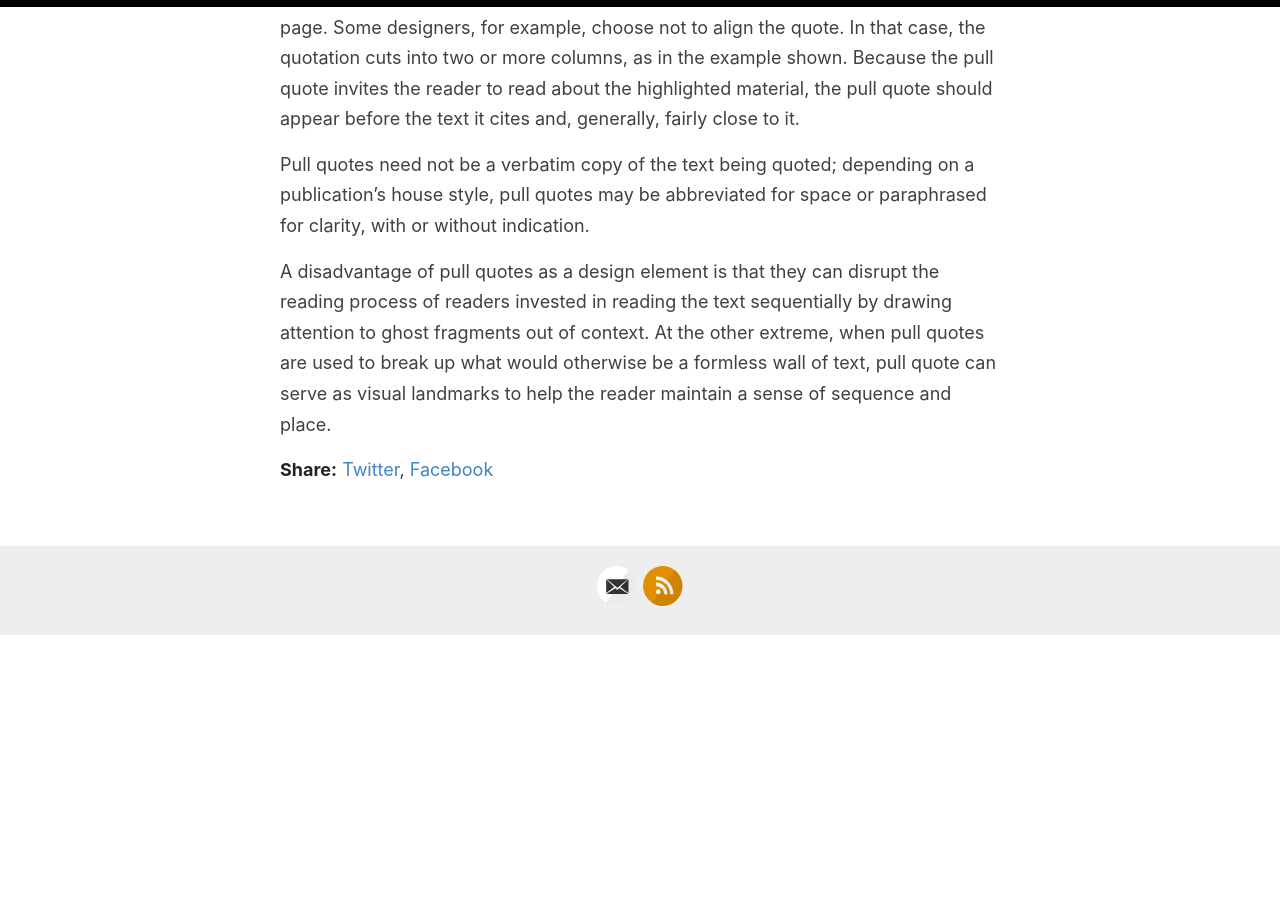
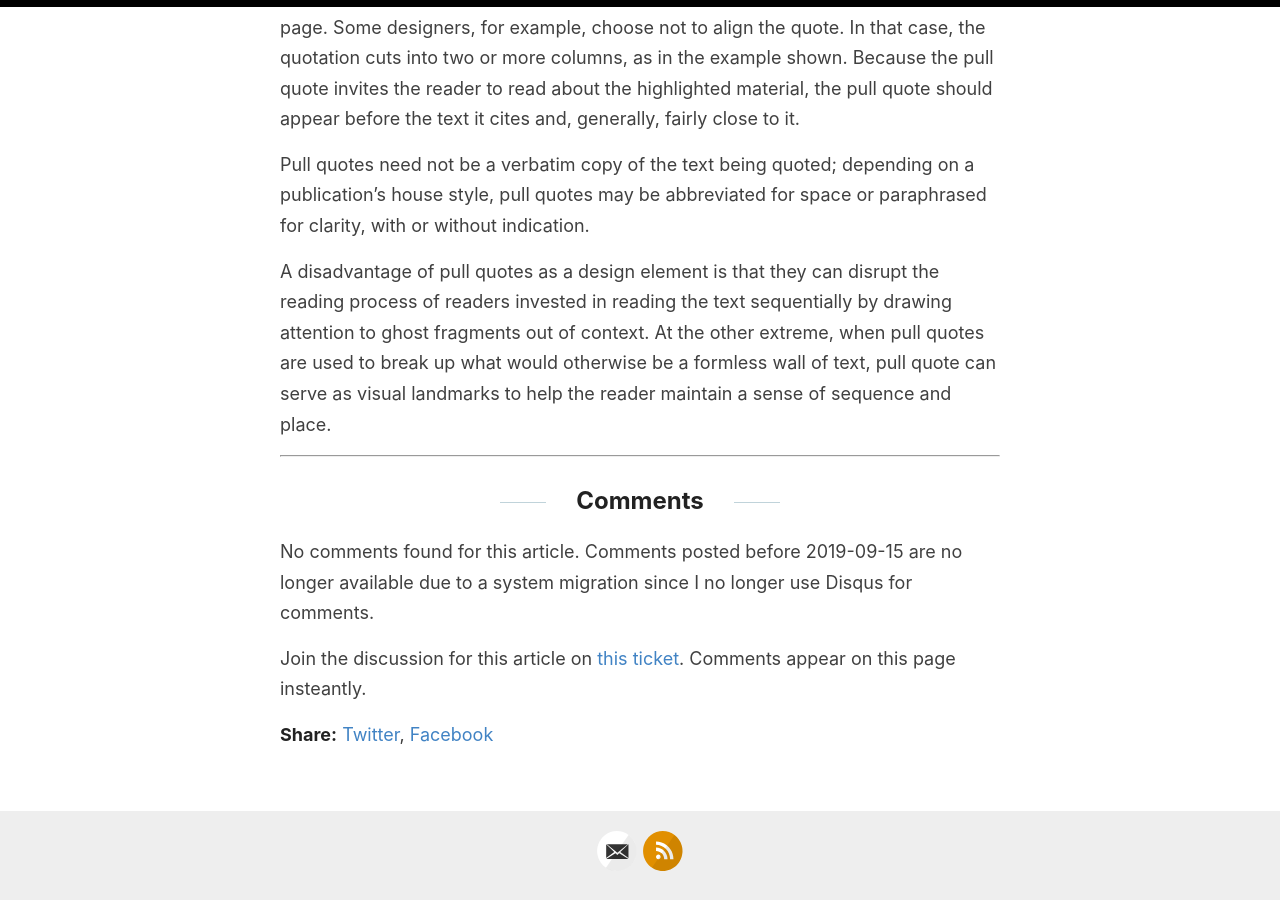
Before and after one commit to sbagga/mistyminds, a Jekyll site: the page built from _posts/2019-12-11-pullquotes.md, in a window 1280 px wide and 900 px high, scrolled down 681 px. Built offline with Jekyll 4.4.1, drawn with Linux system fonts in a browser that asks for light colours; before the commit the page ends 1316 px from its top, so only the background shows below that; part of the change alters nothing that is shown.

Commit message:
Update 2019-12-11-pullquotes.md

```diff
--- a/_posts/2019-12-11-pullquotes.md
+++ b/_posts/2019-12-11-pullquotes.md
@@ -2,8 +2,11 @@
 layout: post
 title:  Pullquotes
 categories: [HTML,Code]
+comments_id: 1
 excerpt: In graphic design, a pull quote (also known as a lift-out pull quote) is a key phrase, quotation, or excerpt that has been pulled from an article and used as a page layout graphic element, serving to entice readers into the article or to highlight a key topic.
 ---
+
+
 
 In graphic design, a pull quote (also known as a lift-out pull quote) is a key phrase, quotation, or excerpt that has been pulled from an article and used as a page layout graphic element, serving to entice readers into the article or to highlight a key topic. {% include pullquote.html quote="It is typically placed in a larger or distinctive typeface and on the same page." %} Pull quotes are often used in magazine and newspaper articles, annual reports, and brochures, as well as on the web. They can add visual interest to text-heavy pages with few images or illustrations.
 
```
